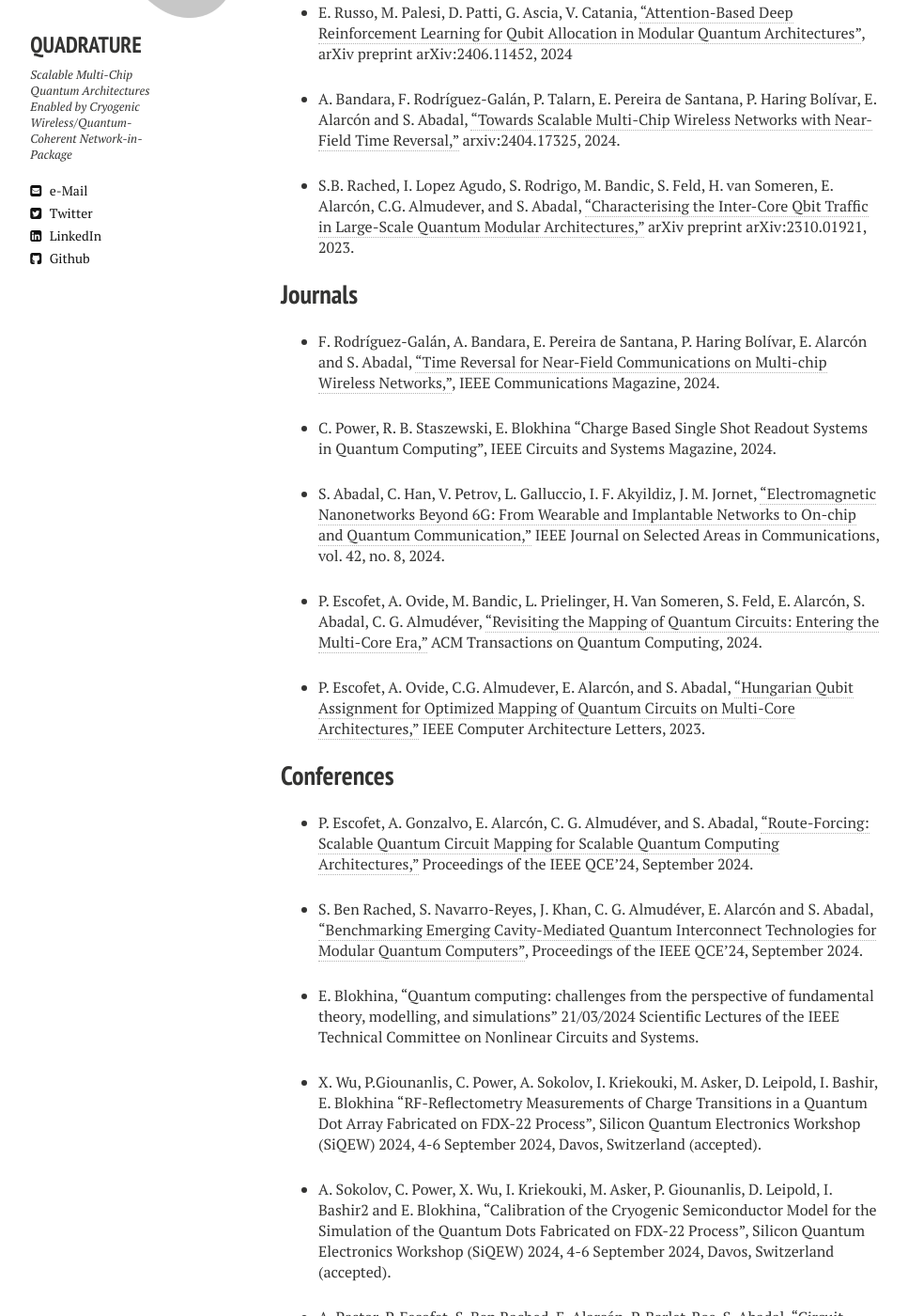
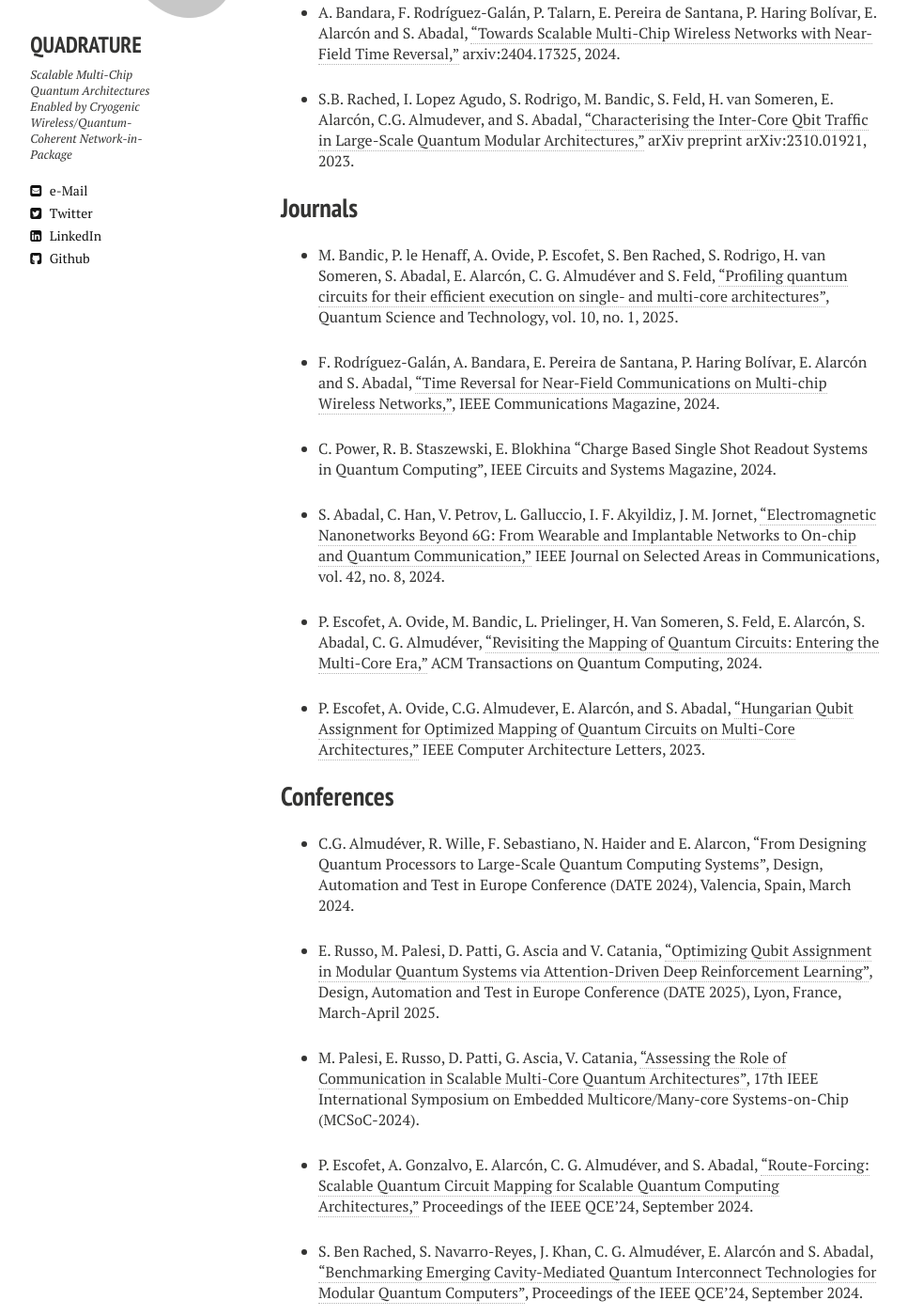
Before and after one commit to biddu/biddu.github.io, a Jekyll site: the page built from publications.md, in a window 1280 px wide and 1400 px high, scrolled down 299 px. Shown: the whole window at 94% size, without its empty margins (21-988 px from the left). Built offline with Jekyll 4.4.1, drawn with Linux system fonts in a browser that asks for light colours; nearby versions of some CDN libraries; some of the changed text lies outside the part shown.

Commit message:
Update publications.md

```diff
--- a/publications.md
+++ b/publications.md
@@ -19,6 +17,8 @@ comments: false
 + S.B. Rached, I. Lopez Agudo, S. Rodrigo, M. Bandic, S. Feld, H. van Someren, E. Alarcón, C.G. Almudever, and S. Abadal, [“Characterising the Inter-Core Qbit Traffic in Large-Scale Quantum Modular Architectures,”](https://arxiv.org/pdf/2310.01921) arXiv preprint arXiv:2310.01921, 2023.
 
 ## Journals
+
++ M. Bandic, P. le Henaff, A. Ovide, P. Escofet, S. Ben Rached, S. Rodrigo, H. van Someren, S. Abadal, E. Alarcón, C. G. Almudéver and S. Feld, [“Profiling quantum circuits for their efficient execution on single- and multi-core architectures”](https://arxiv.org/abs/2407.12640), Quantum Science and Technology, vol. 10, no. 1, 2025.
 
 + F. Rodríguez-Galán, A. Bandara, E. Pereira de Santana, P. Haring Bolívar, E. Alarcón and S. Abadal, [“Time Reversal for Near-Field Communications on Multi-chip Wireless Networks,”](https://arxiv.org/pdf/2404.18562), IEEE Communications Magazine, 2024.
 
@@ -33,6 +33,12 @@ comments: false
 
 
 ## Conferences
+
++ C.G. Almudéver, R. Wille, F. Sebastiano, N. Haider and E. Alarcon, “From Designing Quantum Processors to Large-Scale Quantum Computing Systems”, Design, Automation and Test in Europe Conference (DATE 2024), Valencia, Spain, March 2024.
+
++ E. Russo, M. Palesi, D. Patti, G. Ascia and V. Catania, [“Optimizing Qubit Assignment in Modular Quantum Systems via Attention-Driven Deep Reinforcement Learning”](https://arxiv.org/pdf/2406.11452), Design, Automation and Test in Europe Conference (DATE 2025), Lyon, France, March-April 2025.
+
++ M. Palesi, E. Russo, D. Patti, G. Ascia, V. Catania, [“Assessing the Role of Communication in Scalable Multi-Core Quantum Architectures”](https://arxiv.org/pdf/2405.16275), 17th IEEE International Symposium on Embedded Multicore/Many-core Systems-on-Chip (MCSoC-2024).
 
 + P. Escofet, A. Gonzalvo, E. Alarcón, C. G. Almudéver, and S. Abadal, [“Route-Forcing: Scalable Quantum Circuit Mapping for Scalable Quantum Computing Architectures,”](https://arxiv.org/pdf/2407.17306) Proceedings of the IEEE QCE’24, September 2024.
 
```
Also changed, not shown: other parts of publications.md (+0 -2 lines).
